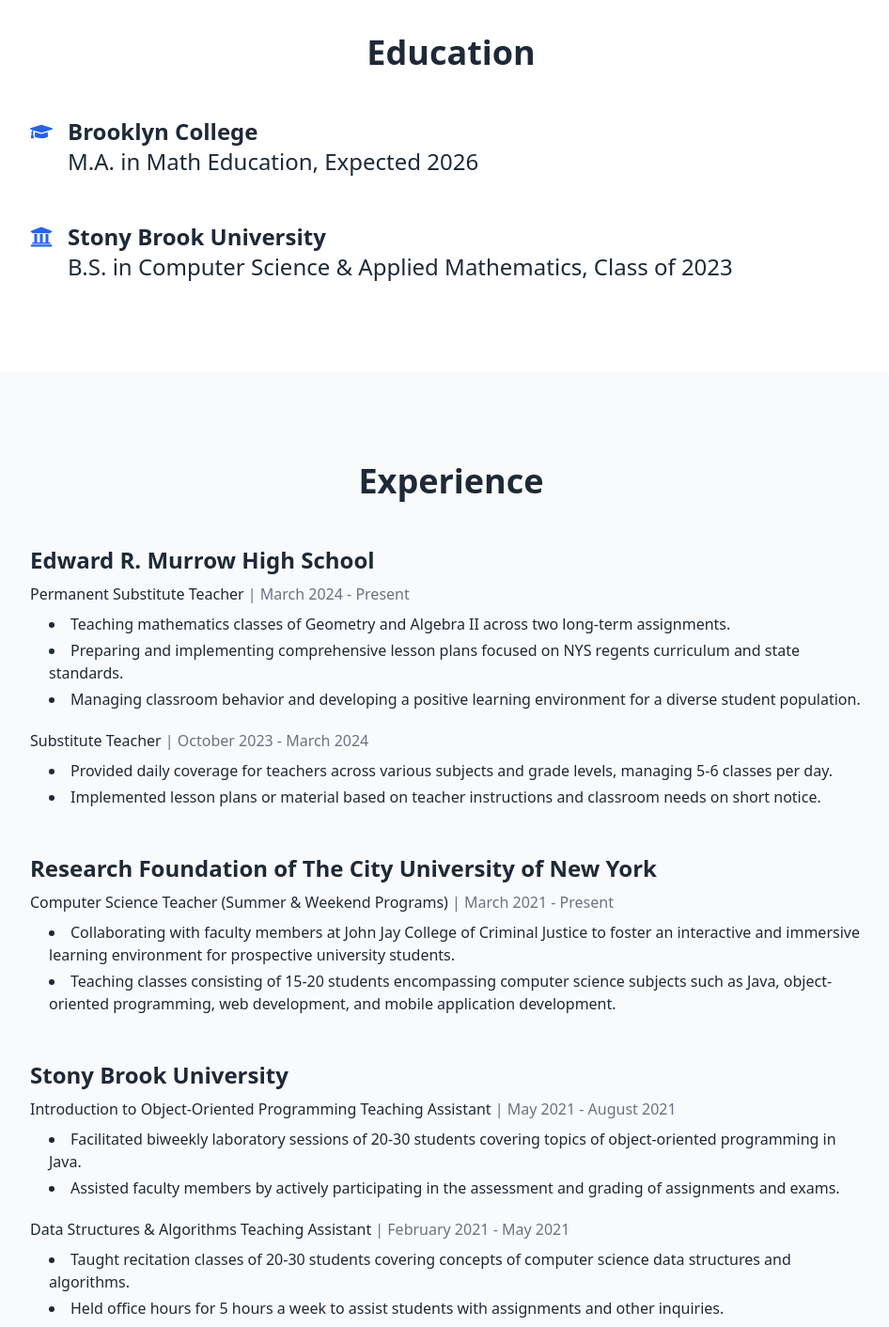
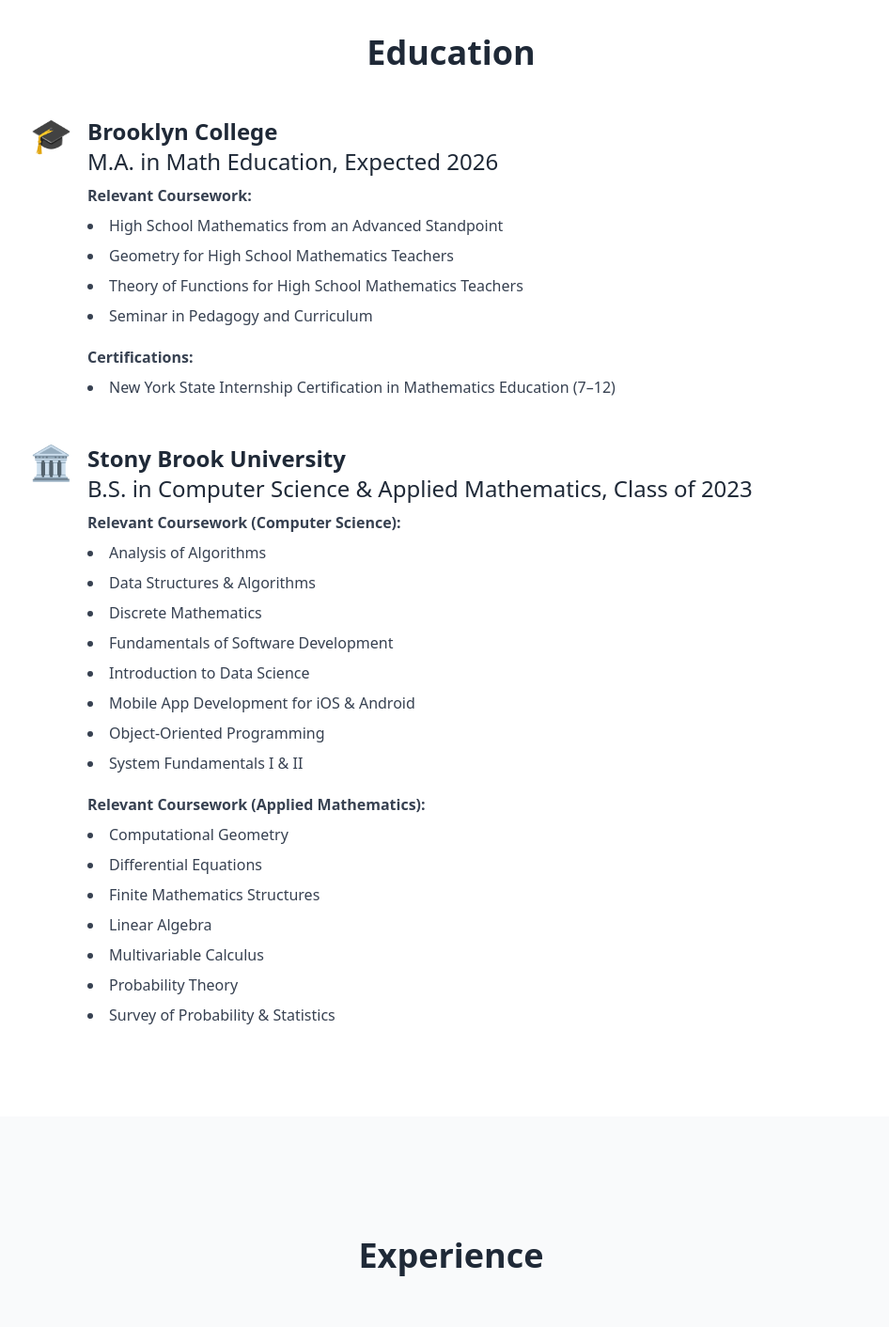
Before and after one commit to tayylorngo/portfolio, a React (Vite) app: page / in a window 1280 px wide. Shown: the part 860-2272 px from the top of the page at 94% size, without its empty margins (160-1106 px from the left). Built offline with nearby package versions, Linux system fonts and the light colour scheme.

Commit message:
finished product

```diff
--- a/src/App.jsx
+++ b/src/App.jsx
@@ -1,5 +1,7 @@
 import React, { useEffect } from "react";
-import { FaLinkedin, FaGithub, FaEnvelope, FaUniversity, FaGraduationCap } from "react-icons/fa";
+import { FaLinkedin, FaGithub, FaEnvelope, FaUniversity, FaGraduationCap, FaJava, FaPython, FaHtml5, FaCss3Alt, FaJs, FaReact, FaLanguage, FaNodeJs, FaGitAlt } from "react-icons/fa";
+import { DiAndroid } from "react-icons/di";
+import { SiGoogleclassroom, SiMongodb, SiFlutter, SiDart, SiTailwindcss, SiSwift } from "react-icons/si";
 
 export default function TeachingPortfolio() {
   useEffect(() => {
@@ -10,16 +12,18 @@
     <main className="font-sans text-gray-800">
       {/* Navbar */}
       <nav className="fixed top-0 left-0 w-full bg-white shadow z-50 px-6 py-4 flex justify-between items-center">
-        <div className="text-xl font-bold"><a href="#hero" className="hover:text-blue-600">Taylor Ngo</a></div>
+        <div className="text-xl font-bold"><a href="#home" className="hover:text-blue-600">Taylor Ngo</a></div>
         <div className="space-x-6">
+          <a href="#home" className="hover:text-blue-600">Home</a>
           <a href="#education" className="hover:text-blue-600">Education</a>
           <a href="#experience" className="hover:text-blue-600">Experience</a>
           <a href="#projects" className="hover:text-blue-600">Projects</a>
+          <a href="#skills" className="hover:text-blue-600">Skills</a>
           <a href="#contact" className="hover:text-blue-600">Contact</a>
         </div>
       </nav>
 
-      <section id="hero" className="h-screen flex flex-col justify-center items-center bg-gradient-to-br from-blue-100 to-white text-center px-4 pt-20">
+      <section id="home" className="h-screen flex flex-col justify-center items-center bg-gradient-to-br from-blue-100 to-white text-center px-4 pt-20">
         <h1 className="text-5xl md:text-7xl font-bold mb-6">Hi, I'm Taylor</h1>
         <p className="text-lg md:text-xl max-w-2xl text-gray-700">
           I'm a software-savvy educator passionate about blending technology and teaching. I enjoy building tools that empower students, streamline instruction, and make learning more accessible.
@@ -40,35 +44,77 @@
         </div>
       </section>
 
-      <section id="education" className="py-24 px-6 bg-white">
+      <section id="education" className="min-h-screen py-24 px-6 bg-white">
         <h2 className="text-4xl font-bold mb-12 text-center">Education</h2>
         <div className="flex flex-col gap-12 max-w-4xl mx-auto text-xl md:text-2xl">
           {/* Master's Degree */}
-          <div className="flex items-start space-x-4">
-            <FaGraduationCap className="text-2xl text-blue-600 mt-1" />
-            <div>
+          <div className="flex flex-col md:flex-row items-start space-x-0 md:space-x-4">
+          <span className="text-3xl md:text-4xl">🎓</span>
+          <div>
               <h3 className="font-bold">Brooklyn College</h3>
               <p>M.A. in Math Education, Expected 2026</p>
+              <div className="mt-2 text-base text-gray-700">
+                <p className="font-semibold mb-2 mt-2">Relevant Coursework:</p>
+                <ul className="list-disc list-inside space-y-2">
+                  <li>High School Mathematics from an Advanced Standpoint</li>
+                  <li>Geometry for High School Mathematics Teachers</li>
+                  <li>Theory of Functions for High School Mathematics Teachers</li>
+                  <li>Seminar in Pedagogy and Curriculum</li>
+                </ul>
+              </div>
+
+              <div className="mt-2 text-base text-gray-700">
+                <p className="font-semibold mb-2 mt-5">Certifications:</p>
+                <ul className="list-disc list-inside space-y-2">
+                  <li>New York State Internship Certification in Mathematics Education (7–12)</li>
+                </ul>
+              </div>
             </div>
           </div>
 
           {/* Bachelor's Degree */}
-          <div className="flex items-start space-x-4">
-            <FaUniversity className="text-2xl text-blue-600 mt-1" />
-            <div>
+          <div className="flex flex-col md:flex-row items-start space-x-0 md:space-x-4">
+            <span className="text-3xl md:text-4xl">🏛️</span>
+          <div>
               <h3 className="font-bold">Stony Brook University</h3>
               <p>B.S. in Computer Science & Applied Mathematics, Class of 2023</p>
+              <div className="mt-2 text-base text-gray-700">
+                <p className="font-semibold mb-2 mt-2">Relevant Coursework (Computer Science):</p>
+                <ul className="list-disc list-inside space-y-2">
+                  <li>Analysis of Algorithms</li>
+                  <li>Data Structures & Algorithms</li>
+                  <li>Discrete Mathematics</li>
+                  <li>Fundamentals of Software Development</li>
+                  <li>Introduction to Data Science</li>
+                  <li>Mobile App Development for iOS & Android</li>
+                  <li>Object-Oriented Programming</li>
+                  <li>System Fundamentals I & II</li>
+                </ul>
+                <p className="font-semibold mt-5 mb-2">Relevant Coursework (Applied Mathematics):</p>
+                <ul className="list-disc list-inside space-y-2">
+                  <li>Computational Geometry</li>
+                  <li>Differential Equations</li>
+                  <li>Finite Mathematics Structures</li>
+                  <li>Linear Algebra</li>
+                  <li>Multivariable Calculus</li>
+                  <li>Probability Theory</li>
+                  <li>Survey of Probability & Statistics</li>
+                </ul>
+              </div>
             </div>
+
           </div>
         </div>
       </section>
 
-      <section id="experience" className="py-24 px-6 bg-gray-50 text-xl md:text-2xl">
-        <h2 className="text-4xl font-bold mb-12 text-center">Experience</h2>
-        <div className="max-w-4xl mx-auto">
-          <div className="space-y-12">
+       {/* Experience Section */}
+       <section id="experience" className="py-32 px-6 bg-gray-50">
+        <h2 className="text-4xl font-bold mb-16 text-center">Experience</h2>
+        <div className="max-w-4xl mx-auto space-y-12 text-lg md:text-xl">
+          <div className="flex items-start space-x-4">
+            <span className="text-3xl md:text-4xl">🍎</span>
             <div>
-              <h4 className="font-bold mb-2">Edward R. Murrow High School</h4>
+              <h3 className="font-bold">Edward R. Murrow High School</h3>
               <p className="text-base mb-2">Permanent Substitute Teacher <span className="text-gray-500">| March 2024 - Present</span></p>
               <ul className="list-disc list-inside text-base space-y-1 pl-5 mb-5">
                 <li>Teaching mathematics classes of Geometry and Algebra II across two long-term assignments.</li>
@@ -77,21 +123,27 @@
               </ul>
               <p className="text-base mb-2">Substitute Teacher <span className="text-gray-500">| October 2023 - March 2024</span></p>
               <ul className="list-disc list-inside text-base space-y-1 pl-5">
-                <li>Provided daily coverage for teachers across various subjects and grade levels, managing 5-6 classes per day. </li>
+                <li>Provided daily coverage for teachers across various subjects and grade levels, managing 5-6 classes per day.</li>
                 <li>Implemented lesson plans or material based on teacher instructions and classroom needs on short notice.</li>
               </ul>
             </div>
+          </div>
+          <div className="flex items-start space-x-4">
+            <span className="text-3xl md:text-4xl">🧪</span>
             <div>
-              <h4 className="font-bold mb-2">Research Foundation of The City University of New York</h4>
+              <h3 className="font-bold">Research Foundation of The City University of New York</h3>
               <p className="text-base mb-2">Computer Science Teacher (Summer & Weekend Programs)<span className="text-gray-500"> | March 2021 - Present</span></p>
               <ul className="list-disc list-inside text-base space-y-1 pl-5 mb-5">
                 <li>Collaborating with faculty members at John Jay College of Criminal Justice to foster an interactive and immersive learning environment for prospective university students.</li>
                 <li>Teaching classes consisting of 15-20 students encompassing computer science subjects such as Java, object-oriented programming, web development, and mobile application development.</li>
               </ul>
             </div>
+          </div>
+          <div className="flex items-start space-x-4">
+            <span className="text-3xl md:text-4xl">🎓</span>
             <div>
-              <h4 className="font-bold mb-2">Stony Brook University</h4>
-              <p className="text-base mb-2">Introduction to Object-Oriented Programming Teaching Assistant  <span className="text-gray-500">| May 2021 - August 2021</span></p>
+              <h3 className="font-bold">Stony Brook University</h3>
+              <p className="text-base mb-2">Introduction to Object-Oriented Programming Teaching Assistant <span className="text-gray-500">| May 2021 - August 2021</span></p>
               <ul className="list-disc list-inside text-base space-y-1 pl-5 mb-5">
                 <li>Facilitated biweekly laboratory sessions of 20-30 students covering topics of object-oriented programming in Java.</li>
                 <li>Assisted faculty members by actively participating in the assessment and grading of assignments and exams.</li>
@@ -100,13 +152,24 @@
               <ul className="list-disc list-inside text-base space-y-1 pl-5">
                 <li>Taught recitation classes of 20-30 students covering concepts of computer science data structures and algorithms.</li>
                 <li>Held office hours for 5 hours a week to assist students with assignments and other inquiries.</li>
-                <li>Performed all other teaching assistant duties including moderating the class forum for over 100 students,
-                  creating new recitation material, supervising exam review sessions, and designing homework assignment test cases.</li>
+                <li>Performed all other teaching assistant duties including moderating the class forum for over 100 students, creating new recitation material, supervising exam review sessions, and designing homework assignment test cases.</li>
+              </ul>
+            </div>
+          </div>
+          <div className="flex items-start space-x-4">
+            <span className="text-3xl md:text-4xl">💻</span>
+            <div>
+              <h3 className="font-bold">Facebook</h3>
+              <p className="text-base mb-2">Above & Beyond Computer Science Program<span className="text-gray-500"> | September 2020 - November 2020</span></p>
+              <ul className="list-disc list-inside text-base space-y-1 pl-5 mb-5">
+                <li>Coordinated with peers and completed weekly technical tasks to gain a better understanding of programming concepts and career preparation.</li>
+                <li>Attended weekly development workshops geared towards enhancing knowledge of programming fundamentals, engaging with industry professionals, and ensuring career readiness.</li>
               </ul>
             </div>
           </div>
         </div>
       </section>
+
 
       <section id="projects" className="py-24 px-6 bg-white">
         <h2 className="text-3xl font-semibold mb-6 text-center">Projects</h2>
@@ -161,29 +224,100 @@
     </div>
       </section>
 
-      <section id="contact" className="py-24 px-6 bg-white">
-        <h2 className="text-3xl font-semibold mb-6 text-center">Contact Me</h2>
-        <div className="text-center space-y-4 text-xl">
-          <div className="flex items-center justify-center gap-3">
-            <FaEnvelope className="text-red-600" />
-            <a href="mailto:cs.taylorngo@gmail.com" className="text-blue-600 underline">cs.taylorngo@gmail.com</a>
+      <section id="skills" className="py-24 px-6 bg-gray-50">
+        <h2 className="text-4xl font-bold mb-12 text-center">Skills</h2>
+
+        {/* Programming Languages */}
+        <div className="mb-12">
+          <h3 className="text-2xl font-semibold mb-6 text-center">Programming Languages</h3>
+          <div className="grid grid-cols-2 md:grid-cols-3 lg:grid-cols-4 gap-8 max-w-5xl mx-auto text-center text-xl">
+            <div className="flex flex-col items-center"><FaJava className="text-4xl text-red-600 mb-2" /><p>Java</p></div>
+            <div className="flex flex-col items-center"><FaPython className="text-4xl text-blue-500 mb-2" /><p>Python</p></div>
+            <div className="flex flex-col items-center"><FaJs className="text-4xl text-yellow-500 mb-2" /><p>JavaScript</p></div>
+            <div className="flex flex-col items-center"><SiDart className="text-4xl text-cyan-600 mb-2" /><p>Dart</p></div>
+            <div className="flex flex-col items-center"><FaHtml5 className="text-4xl text-orange-500 mb-2" /><p>HTML</p></div>
+            <div className="flex flex-col items-center"><FaCss3Alt className="text-4xl text-blue-600 mb-2" /><p>CSS</p></div>
+            <div className="flex flex-col items-center"><SiSwift className="text-4xl text-orange-400 mb-2" /><p>Swift</p></div>
           </div>
-          <div className="flex items-center justify-center gap-3">
-            <FaLinkedin className="text-blue-600" />
-            <a href="https://www.linkedin.com/in/taylor-ngo/" target="_blank" rel="noopener noreferrer" className="text-blue-600 underline">
-              linkedin.com/in/taylor-ngo/
-            </a>
+        </div>
+
+        {/* Frameworks & Tools */}
+        <div className="mb-12">
+          <h3 className="text-2xl font-semibold mb-6 text-center">Frameworks & Tools</h3>
+          <div className="grid grid-cols-2 md:grid-cols-3 lg:grid-cols-4 gap-8 max-w-5xl mx-auto text-center text-xl">
+            <div className="flex flex-col items-center"><FaReact className="text-4xl text-blue-400 mb-2" /><p>React</p></div>
+            <div className="flex flex-col items-center"><SiFlutter className="text-4xl text-blue-500 mb-2" /><p>Flutter</p></div>
+            <div className="flex flex-col items-center"><SiMongodb className="text-4xl text-green-600 mb-2" /><p>MongoDB</p></div>
+            <div className="flex flex-col items-center"><FaGitAlt className="text-4xl text-red-500 mb-2" /><p>Git</p></div>
+            <div className="flex flex-col items-center"><DiAndroid className="text-4xl text-green-700 mb-2" /><p>Android Studio</p></div>
+            <div className="flex flex-col items-center"><FaNodeJs className="text-4xl text-green-600 mb-2" /><p>Node.js</p></div>
+            <div className="flex flex-col items-center"><SiTailwindcss className="text-4xl text-teal-500 mb-2" /><p>Tailwind CSS</p></div>
+            <div className="flex flex-col items-center"><p className="text-4xl text-blue-500 mb-2">🖥️</p><p>VS Code</p></div>
           </div>
-          <div className="flex items-center justify-center gap-3">
-            <FaGithub className="text-gray-700" />
-            <a href="https://github.com/tayylorngo" target="_blank" rel="noopener noreferrer" className="text-blue-600 underline">
-              github.com/tayylorngo
-            </a>
+        </div>
+
+        {/* Technical & Teaching Tools */}
+        <div className="mb-12">
+          <h3 className="text-2xl font-semibold mb-6 text-center">Technical & Teaching Tools</h3>
+          <div className="grid grid-cols-2 md:grid-cols-3 lg:grid-cols-4 gap-8 max-w-5xl mx-auto text-center text-xl">
+            <div className="flex flex-col items-center"><SiGoogleclassroom className="text-4xl text-green-500 mb-2" /><p>Google Classroom</p></div>
+            <div className="flex flex-col items-center"><p className="text-4xl font-bold text-gray-600 mb-2">📂</p><p>Google Drive</p></div>
+            <div className="flex flex-col items-center"><p className="text-4xl font-bold text-gray-600 mb-2">📊</p><p>Microsoft Office</p></div>
+            {/* <div className="flex flex-col items-center"><p className="text-4xl mb-2">📈</p><p>Data Structures</p></div>
+            <div className="flex flex-col items-center"><p className="text-4xl mb-2">⚙️</p><p>Algorithms</p></div> */}
+          </div>
+        </div>
+
+        {/* Languages */}
+        <div>
+          <h3 className="text-2xl font-semibold mb-6 text-center">Languages</h3>
+          <div className="grid grid-cols-2 md:grid-cols-3 lg:grid-cols-4 gap-8 max-w-5xl mx-auto text-center text-xl">
+            <div className="flex flex-col items-center"><FaLanguage className="text-4xl text-blue-600 mb-2" /><p>English (Fluent)</p></div>
+            <div className="flex flex-col items-center"><FaLanguage className="text-4xl text-red-500 mb-2" /><p>Mandarin (Conversational)</p></div>
+            <div className="flex flex-col items-center"><FaLanguage className="text-4xl text-yellow-600 mb-2" /><p>Cantonese (Conversational)</p></div>
           </div>
         </div>
       </section>
 
-
+      <section id="contact" className="min-h-screen py-32 px-6 bg-white text-center">
+        <h2 className="text-4xl font-bold mb-16">Contact</h2>
+        <div className="grid grid-cols-1 md:grid-cols-2 gap-8 max-w-4xl mx-auto text-xl">
+          <div className="border rounded-2xl p-8 shadow hover:shadow-lg transition">
+            <FaEnvelope className="text-4xl text-red-500 mx-auto mb-4" />
+            <p className="font-semibold">Email</p>
+            <a href="mailto:cs.taylorngo@gmail.com" className="text-blue-600 hover:underline">cs.taylorngo@gmail.com</a>
+          </div>
+          <div className="border rounded-2xl p-8 shadow hover:shadow-lg transition">
+            <FaLinkedin className="text-4xl text-blue-600 mx-auto mb-4" />
+            <p className="font-semibold">LinkedIn</p>
+            <a href="https://www.linkedin.com/in/taylor-ngo/" target="_blank" rel="noopener noreferrer" className="text-blue-600 hover:underline">linkedin.com/in/taylor-ngo</a>
+          </div>
+          <div className="border rounded-2xl p-8 shadow hover:shadow-lg transition">
+            <FaGithub className="text-4xl text-gray-800 mx-auto mb-4" />
+            <p className="font-semibold">GitHub</p>
+            <a href="https://github.com/tayylorngo" target="_blank" rel="noopener noreferrer" className="text-blue-600 hover:underline">github.com/tayylorngo</a>
+          </div>
+          <div className="border rounded-2xl p-8 shadow hover:shadow-lg transition">
+            <FaGithub className="text-4xl text-purple-600 mx-auto mb-4" />
+            <p className="font-semibold">Devpost</p>
+            <a href="https://devpost.com/tayylorngo" target="_blank" rel="noopener noreferrer" className="text-blue-600 hover:underline">devpost.com/tayylorngo</a>
+          </div>
+        </div>
+        <div className="mt-16 flex justify-center px-6">
+        <div className="border rounded-2xl p-8 shadow hover:shadow-lg transition bg-white">
+          <div className="text-4xl mb-4">📄</div>
+    <h3 className="text-2xl font-bold mb-4">Resume</h3>
+    <a
+      href="/resume.pdf"
+      target="_blank"
+      rel="noopener noreferrer"
+      className="inline-block bg-blue-600 text-white px-6 py-3 rounded-lg font-semibold shadow hover:bg-blue-700 transition"
+    >
+      View Resume
+    </a>
+  </div>
+</div>
+      </section>
       <footer className="text-center py-6 bg-gray-100 text-sm text-gray-500">
         © {new Date().getFullYear()} Taylor Ngo. All rights reserved.
       </footer>
```
Also changed, not shown: 1 other file (tests, documents, lock files or other folders).
